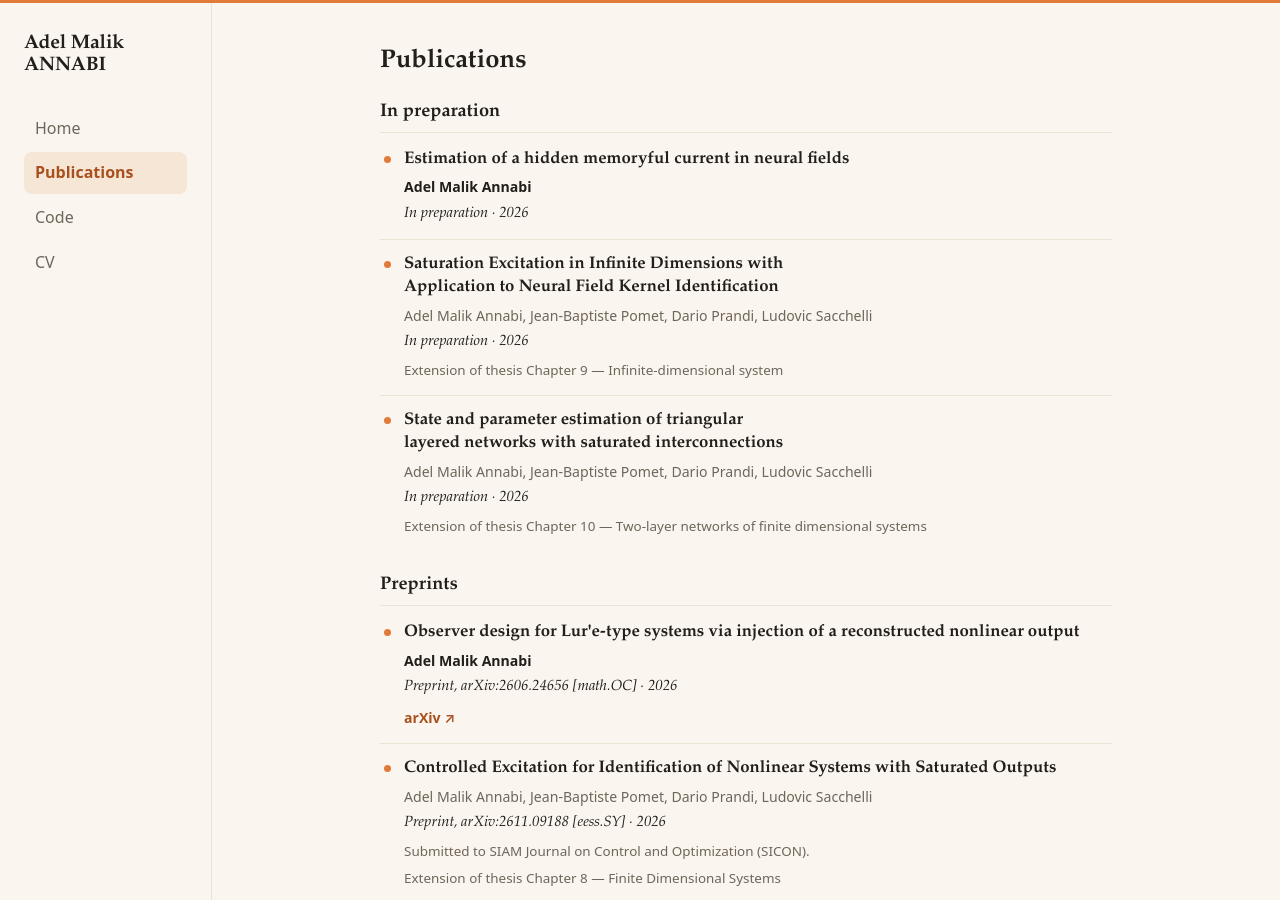
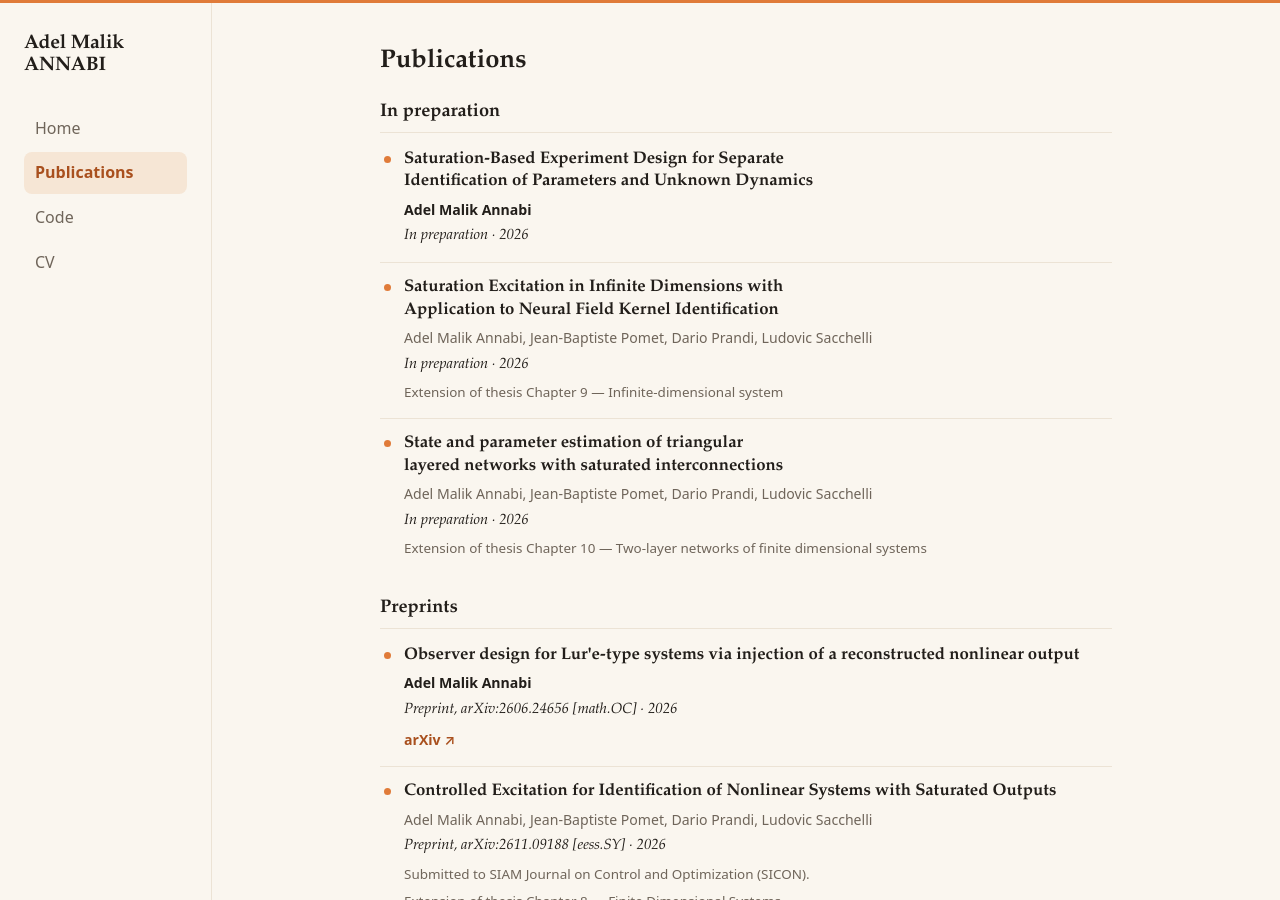
Before and after one commit to AdelMalik/AdelMalik.github.io, a Jekyll site: the page built from publications.md, in a window 1280 px wide and 900 px high. Built offline with Jekyll 4.4.1, drawn with Linux system fonts in a browser that asks for light colours.

Commit message:
Publications/CV: replace memoryful draft with UDE experiment-design paper

```diff
--- a/_data/publications.yml
+++ b/_data/publications.yml
@@ -6,7 +6,7 @@
 
 # --- In preparation ----------------------------------------------------------
 
-- title: "Estimation of a hidden memoryful current in neural fields"
+- title: "Saturation-Based Experiment Design for Separate Identification of Parameters and Unknown Dynamics"
   authors: "Adel Malik Annabi"
   venue: "In preparation"
   year: 2026
```
Also changed, not shown: 2 other files.
